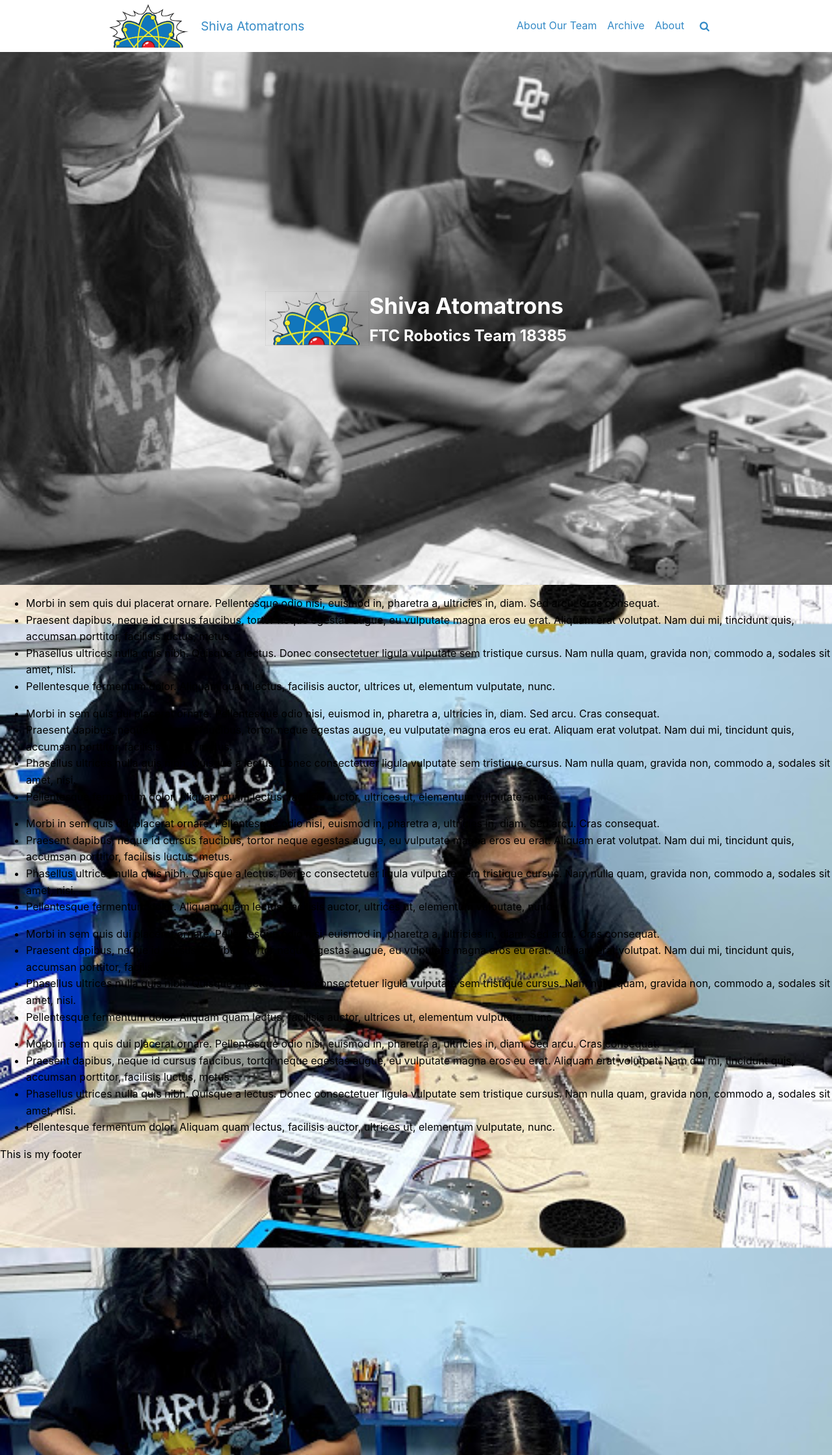
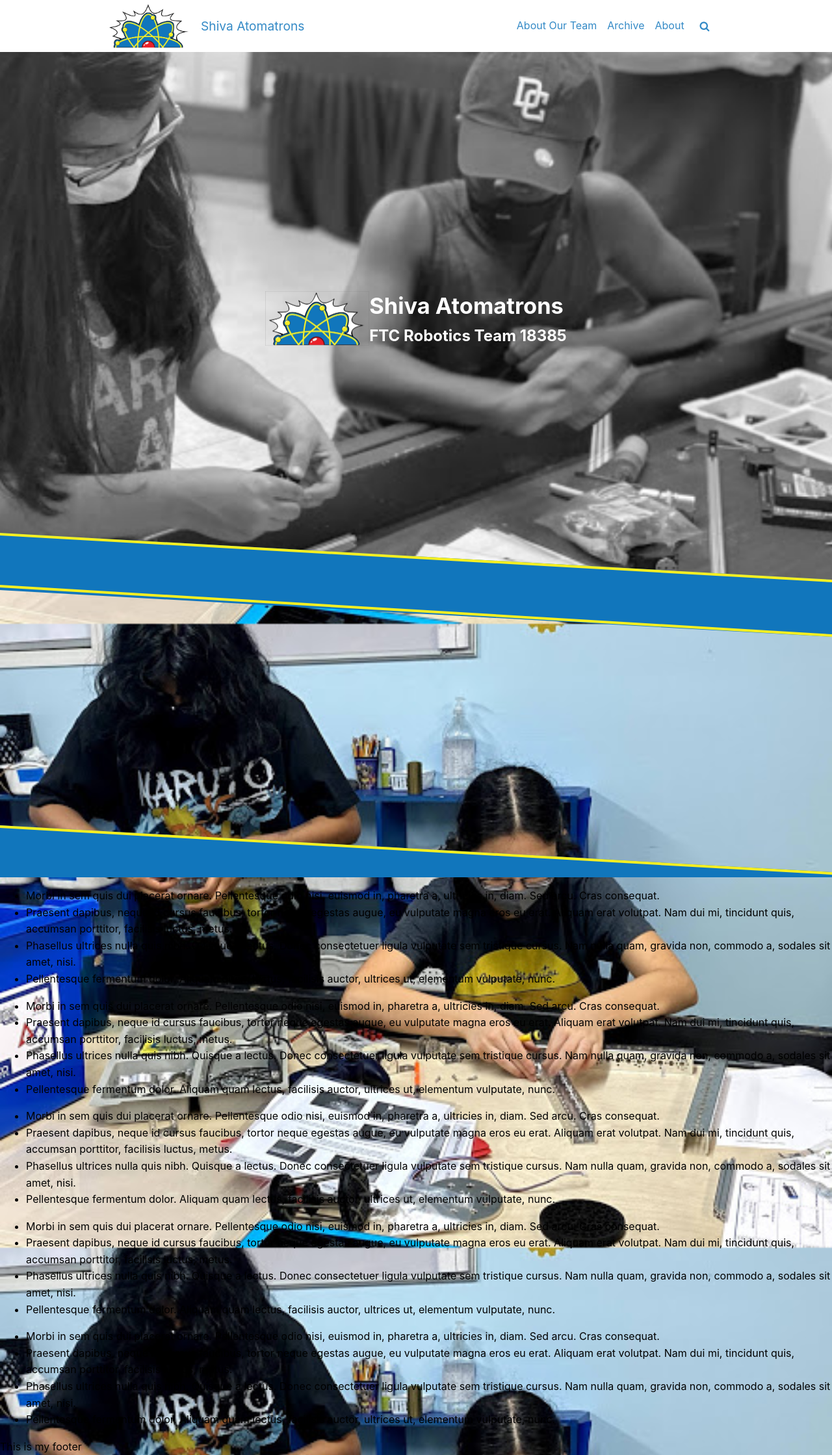
Before and after one commit to Atomatrons/atomatrons.github.io, a Jekyll site: the page built from index.html, in a window 1280 px wide. Shown: the whole page at 65% size. Built offline with Jekyll 4.4.1, drawn with Linux system fonts in a browser that asks for light colours; nearby versions of some CDN libraries.

Commit message:
home page: second row

```diff
--- a/_sass/home.scss
+++ b/_sass/home.scss
@@ -1,4 +1,6 @@
-$color_shiva_blue:  rgba(17, 118, 188, 0.85);
+$color_shiva_blue: rgba(17, 118, 188, 0.85);
+$color_shiva_blue_solid: rgb(17, 118, 188);
+$color_shiva_yellow: rgb(247, 239, 34);
 
 html {
 	background: url("/assets/images/Audrey & Vireli.jpg") no-repeat center fixed;
@@ -113,9 +115,12 @@ body {
 	}
 }
 
-input, textarea, select, button {
-	font: 400 1rem/1.6 -apple-system,BlinkMacSystemFont,"Segoe UI",Helvetica,Arial,sans-serif;
-	color: rgba(0,0,0,0.85);
+input,
+textarea,
+select,
+button {
+	font: 400 1rem/1.6 -apple-system, BlinkMacSystemFont, "Segoe UI", Helvetica, Arial, sans-serif;
+	color: rgba(0, 0, 0, 0.85);
 }
 
 button {
@@ -128,7 +133,8 @@ button {
 	outline: none;
 }
 
-.button, .swiper__button {
+.button,
+.swiper__button {
 	display: inline-block;
 	font-weight: 700;
 	line-height: 1 !important;
@@ -171,7 +177,9 @@ button {
 	color: $color_shiva_blue;
 }
 
-.button--secondary, .button--secondary:link, .button--secondary:visited {
+.button--secondary,
+.button--secondary:link,
+.button--secondary:visited {
 	background-color: #fff;
 }
 
@@ -189,8 +197,32 @@ button {
 
 /////////////////////
 div.front-layer-row {
+	position: relative;
 	overflow: hidden;
+
+	&.full-height {
 		height: calc(100vh - 5rem);
+
+		div.divider-top {
+			top: calc(100vh - 5rem - 5rem);
+		}
+	}
+
+	&.half-height {
+		height: calc(50vh);
+
+		div.divider-top {
+			top: calc(50vh - 5rem);
+		}
+	}
+
+	&.quarter-height {
+		height: calc(25vh);
+
+		div.divider-top {
+			top: calc(25vh - 5rem);
+		}
+	}
 }
 
 img.grayscale {
@@ -247,6 +279,25 @@ div.image-stack {
 		}
 	}
 }
+
+div.divider-top {
+	position: absolute;
+	z-index: 200;
+	width: 100%;
+}
+div.divider-bottom {
+	position: absolute;
+	z-index: 200;
+	top: 0;
+	width: 100%;
+}
+.svg-blue {
+	fill: $color_shiva_blue_solid;
+}
+.svg-yellow {
+	fill: $color_shiva_yellow;
+}
+
 img.ken-burns {
 	width: 100vw;
 
@@ -258,13 +309,12 @@ img.ken-burns {
 	}
 }
 
-
 @keyframes kenburns_slideinleft {
 	0% {
 		opacity: 0.5;
 	}
 	2% {
-      opacity: 1.0;
+		opacity: 1;
 	}
 	45% {
 		transform: scale3d(1.5, 1.5, 1.5) translate3d(-220px, 50px, 200px);
@@ -288,7 +338,7 @@ img.ken-burns {
 
 @keyframes kenburns_slideintop {
 	0% {
-		opacity: 0
+		opacity: 0;
 	}
 	45% {
 		opacity: 0;
--- a/index.html
+++ b/index.html
@@ -30,17 +30,38 @@ title: Home
 		</div>
 	</header>
 	<div class="body">
-		<div class="front-layer-row">
+		<div class="front-layer-row full-height">
 			<div class="image-stack">
-				<img class="grayscale ken-burns layer1" src="/assets/images/Alejandra & Nathaniel.jpg"/>
-				<img class="grayscale ken-burns layer2" src="/assets/images/Alejandra, Nathaniel & Andrew.jpg"/>
+				<img class="grayscale ken-burns layer1" src="/assets/images/Alejandra & Nathaniel.jpg" />
+				<img class="grayscale ken-burns layer2" src="/assets/images/Alejandra, Nathaniel & Andrew.jpg" />
 				<div class="overlay">
-					<img src="/assets/images/logo/atomatron_cropped_transparent.png" style="width:10rem">
+					<!-- image edited at https://www.kapwing.com -->
+					<img src="/assets/images/logo/atomatron_cropped_transparent_out.png" style="width:10rem">
 					<div class="team-info">
 						<span style="font-size: 215%;">Shiva Atomatrons</span>
 						<span style="font-size: 150%;">FTC Robotics Team 18385</span>
 					</div>
 				</div>
+				<div class="divider-top">
+					<svg height="5rem" width="100%" viewBox="0 0 100 100" preserveAspectRatio="none">
+						<polygon points="0,100 0,0 100,90 100,100" class="svg-blue" />
+						<polygon points="0,5 0,0 100,90 100,95" class="svg-yellow" />
+					</svg>
+				</div>
+			</div>
+		</div>
+		<div class="front-layer-row half-height">
+			<div class="divider-bottom">
+				<svg height="5rem" width="100%" viewBox="0 0 100 100" preserveAspectRatio="none">
+					<polygon points="0,0 0,10 100,100 100,0" class="svg-blue" />
+					<polygon points="0,0 0,5 100,100 100,95" class="svg-yellow" />
+				</svg>
+			</div>
+			<div class="divider-top">
+				<svg height="5rem" width="100%" viewBox="0 0 100 100" preserveAspectRatio="none">
+					<polygon points="0,100 0,0 100,90 100,100" class="svg-blue" />
+					<polygon points="0,5 0,0 100,90 100,95" class="svg-yellow" />
+				</svg>
 			</div>
 		</div>
 		<!-- <iframe width="560" height="315" src="https://www.youtube.com/embed/9Mz3EWJGGH0?controls=0&start=56&autoplay=1&mute=1&loop=1&modestbranding=1" frameborder="0" allow="accelerometer; autoplay; clipboard-write; encrypted-media; gyroscope; picture-in-picture" allowfullscreen></iframe>
@@ -48,38 +69,58 @@ title: Home
 		<iframe width="560" height="315" src="https://www.youtube.com/embed/hUL5XcoupnI?controls=0&start=56&autoplay=1&mute=1&loop=1&modestbranding=1" frameborder="0" allow="accelerometer; autoplay; clipboard-write; encrypted-media; gyroscope; picture-in-picture" allowfullscreen></iframe> -->
 
 		<ul>
-			<li>Morbi in sem quis dui placerat ornare. Pellentesque odio nisi, euismod in, pharetra a, ultricies in, diam. Sed arcu. Cras consequat.</li>
-			<li>Praesent dapibus, neque id cursus faucibus, tortor neque egestas augue, eu vulputate magna eros eu erat. Aliquam erat volutpat. Nam dui mi, tincidunt quis, accumsan porttitor, facilisis luctus, metus.</li>
-			<li>Phasellus ultrices nulla quis nibh. Quisque a lectus. Donec consectetuer ligula vulputate sem tristique cursus. Nam nulla quam, gravida non, commodo a, sodales sit amet, nisi.</li>
-			<li>Pellentesque fermentum dolor. Aliquam quam lectus, facilisis auctor, ultrices ut, elementum vulputate, nunc.</li>
+			<li>Morbi in sem quis dui placerat ornare. Pellentesque odio nisi, euismod in, pharetra a, ultricies in,
+				diam. Sed arcu. Cras consequat.</li>
+			<li>Praesent dapibus, neque id cursus faucibus, tortor neque egestas augue, eu vulputate magna eros eu erat.
+				Aliquam erat volutpat. Nam dui mi, tincidunt quis, accumsan porttitor, facilisis luctus, metus.</li>
+			<li>Phasellus ultrices nulla quis nibh. Quisque a lectus. Donec consectetuer ligula vulputate sem tristique
+				cursus. Nam nulla quam, gravida non, commodo a, sodales sit amet, nisi.</li>
+			<li>Pellentesque fermentum dolor. Aliquam quam lectus, facilisis auctor, ultrices ut, elementum vulputate,
+				nunc.</li>
 		</ul>
 
 		<ul>
-			<li>Morbi in sem quis dui placerat ornare. Pellentesque odio nisi, euismod in, pharetra a, ultricies in, diam. Sed arcu. Cras consequat.</li>
-			<li>Praesent dapibus, neque id cursus faucibus, tortor neque egestas augue, eu vulputate magna eros eu erat. Aliquam erat volutpat. Nam dui mi, tincidunt quis, accumsan porttitor, facilisis luctus, metus.</li>
-			<li>Phasellus ultrices nulla quis nibh. Quisque a lectus. Donec consectetuer ligula vulputate sem tristique cursus. Nam nulla quam, gravida non, commodo a, sodales sit amet, nisi.</li>
-			<li>Pellentesque fermentum dolor. Aliquam quam lectus, facilisis auctor, ultrices ut, elementum vulputate, nunc.</li>
+			<li>Morbi in sem quis dui placerat ornare. Pellentesque odio nisi, euismod in, pharetra a, ultricies in,
+				diam. Sed arcu. Cras consequat.</li>
+			<li>Praesent dapibus, neque id cursus faucibus, tortor neque egestas augue, eu vulputate magna eros eu erat.
+				Aliquam erat volutpat. Nam dui mi, tincidunt quis, accumsan porttitor, facilisis luctus, metus.</li>
+			<li>Phasellus ultrices nulla quis nibh. Quisque a lectus. Donec consectetuer ligula vulputate sem tristique
+				cursus. Nam nulla quam, gravida non, commodo a, sodales sit amet, nisi.</li>
+			<li>Pellentesque fermentum dolor. Aliquam quam lectus, facilisis auctor, ultrices ut, elementum vulputate,
+				nunc.</li>
 		</ul>
 
 		<ul>
-			<li>Morbi in sem quis dui placerat ornare. Pellentesque odio nisi, euismod in, pharetra a, ultricies in, diam. Sed arcu. Cras consequat.</li>
-			<li>Praesent dapibus, neque id cursus faucibus, tortor neque egestas augue, eu vulputate magna eros eu erat. Aliquam erat volutpat. Nam dui mi, tincidunt quis, accumsan porttitor, facilisis luctus, metus.</li>
-			<li>Phasellus ultrices nulla quis nibh. Quisque a lectus. Donec consectetuer ligula vulputate sem tristique cursus. Nam nulla quam, gravida non, commodo a, sodales sit amet, nisi.</li>
-			<li>Pellentesque fermentum dolor. Aliquam quam lectus, facilisis auctor, ultrices ut, elementum vulputate, nunc.</li>
+			<li>Morbi in sem quis dui placerat ornare. Pellentesque odio nisi, euismod in, pharetra a, ultricies in,
+				diam. Sed arcu. Cras consequat.</li>
+			<li>Praesent dapibus, neque id cursus faucibus, tortor neque egestas augue, eu vulputate magna eros eu erat.
+				Aliquam erat volutpat. Nam dui mi, tincidunt quis, accumsan porttitor, facilisis luctus, metus.</li>
+			<li>Phasellus ultrices nulla quis nibh. Quisque a lectus. Donec consectetuer ligula vulputate sem tristique
+				cursus. Nam nulla quam, gravida non, commodo a, sodales sit amet, nisi.</li>
+			<li>Pellentesque fermentum dolor. Aliquam quam lectus, facilisis auctor, ultrices ut, elementum vulputate,
+				nunc.</li>
 		</ul>
 	</div>
 	<ul>
-						<li>Morbi in sem quis dui placerat ornare. Pellentesque odio nisi, euismod in, pharetra a, ultricies in, diam. Sed arcu. Cras consequat.</li>
-						<li>Praesent dapibus, neque id cursus faucibus, tortor neque egestas augue, eu vulputate magna eros eu erat. Aliquam erat volutpat. Nam dui mi, tincidunt quis, accumsan porttitor, facilisis luctus, metus.</li>
-						<li>Phasellus ultrices nulla quis nibh. Quisque a lectus. Donec consectetuer ligula vulputate sem tristique cursus. Nam nulla quam, gravida non, commodo a, sodales sit amet, nisi.</li>
-						<li>Pellentesque fermentum dolor. Aliquam quam lectus, facilisis auctor, ultrices ut, elementum vulputate, nunc.</li>
+		<li>Morbi in sem quis dui placerat ornare. Pellentesque odio nisi, euismod in, pharetra a, ultricies in, diam.
+			Sed arcu. Cras consequat.</li>
+		<li>Praesent dapibus, neque id cursus faucibus, tortor neque egestas augue, eu vulputate magna eros eu erat.
+			Aliquam erat volutpat. Nam dui mi, tincidunt quis, accumsan porttitor, facilisis luctus, metus.</li>
+		<li>Phasellus ultrices nulla quis nibh. Quisque a lectus. Donec consectetuer ligula vulputate sem tristique
+			cursus. Nam nulla quam, gravida non, commodo a, sodales sit amet, nisi.</li>
+		<li>Pellentesque fermentum dolor. Aliquam quam lectus, facilisis auctor, ultrices ut, elementum vulputate, nunc.
+		</li>
 	</ul>
 
 	<ul>
-						<li>Morbi in sem quis dui placerat ornare. Pellentesque odio nisi, euismod in, pharetra a, ultricies in, diam. Sed arcu. Cras consequat.</li>
-						<li>Praesent dapibus, neque id cursus faucibus, tortor neque egestas augue, eu vulputate magna eros eu erat. Aliquam erat volutpat. Nam dui mi, tincidunt quis, accumsan porttitor, facilisis luctus, metus.</li>
-						<li>Phasellus ultrices nulla quis nibh. Quisque a lectus. Donec consectetuer ligula vulputate sem tristique cursus. Nam nulla quam, gravida non, commodo a, sodales sit amet, nisi.</li>
-						<li>Pellentesque fermentum dolor. Aliquam quam lectus, facilisis auctor, ultrices ut, elementum vulputate, nunc.</li>
+		<li>Morbi in sem quis dui placerat ornare. Pellentesque odio nisi, euismod in, pharetra a, ultricies in, diam.
+			Sed arcu. Cras consequat.</li>
+		<li>Praesent dapibus, neque id cursus faucibus, tortor neque egestas augue, eu vulputate magna eros eu erat.
+			Aliquam erat volutpat. Nam dui mi, tincidunt quis, accumsan porttitor, facilisis luctus, metus.</li>
+		<li>Phasellus ultrices nulla quis nibh. Quisque a lectus. Donec consectetuer ligula vulputate sem tristique
+			cursus. Nam nulla quam, gravida non, commodo a, sodales sit amet, nisi.</li>
+		<li>Pellentesque fermentum dolor. Aliquam quam lectus, facilisis auctor, ultrices ut, elementum vulputate, nunc.
+		</li>
 	</ul>
 
 
--- a/test.html
+++ /dev/null
@@ -1 +0,0 @@
-<iframe width="560" height="315" src="https://www.youtube.com/embed/9Mz3EWJGGH0?controls=0&amp;start=56" frameborder="0" allow="accelerometer; autoplay; clipboard-write; encrypted-media; gyroscope; picture-in-picture" allowfullscreen></iframe>
```
Also changed, not shown: assets/images/logo/atomatron_cropped_transparent_out.png (added), 7 other files. Lines whose indentation alone changed are shown as unchanged.
